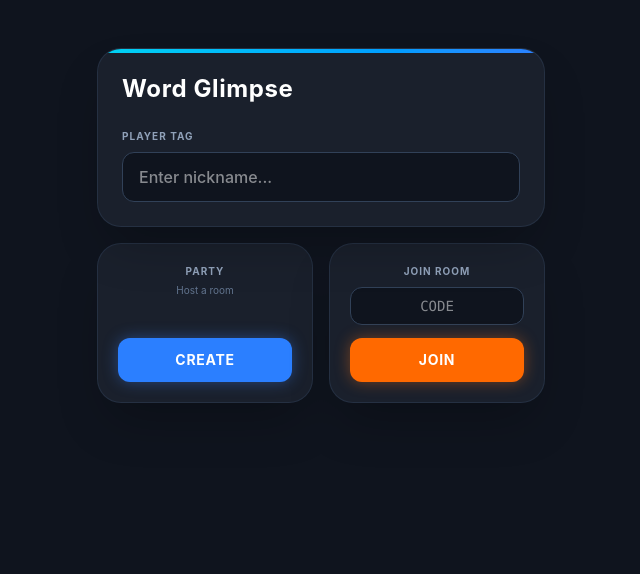
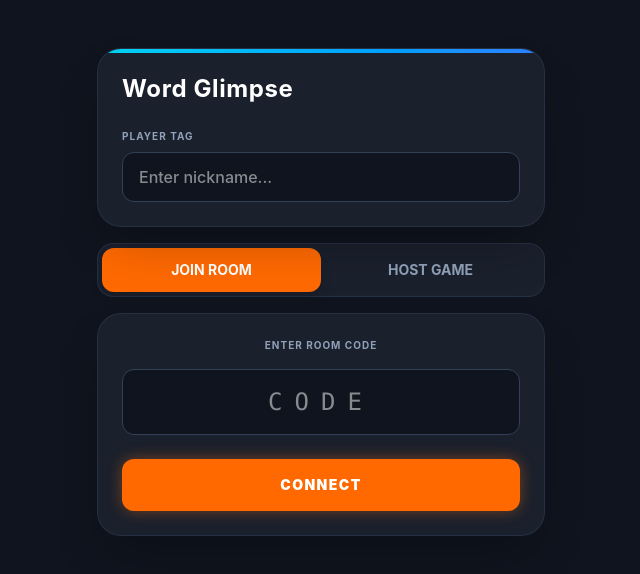
Before and after one commit to aboalisaleem/word-glimpse, a React (Vite) app: page / in a window 1280 px wide. Shown: the top 574 px of the page, without its empty margins (319-959 px from the left). Built offline with nearby package versions, Linux system fonts and the light colour scheme.

Commit message:
enhance game flow with phase management; add EndSummary component and improve Lobby UI with mode toggler

```diff
--- a/src/App.jsx
+++ b/src/App.jsx
@@ -3,30 +3,50 @@ import Lobby from './views/Lobby';
 import ClueGiver from './views/ClueGiver';
 import Guesser from './views/Guesser';
 import Rating from './views/Rating';
+import EndSummary from './views/EndSummary';
 
 export default function App() {
   const [inGame, setInGame] = useState(false);
-  const [testRole, setTestRole] = useState('guesser');
+  const [currentPhase, setCurrentPhase] = useState('lobby');
+  const [testRole, setTestRole] = useState('guesser'); // 'guesser' or 'cluegiver'
+
+  // Navigation Helper for testing UI
+  const debugPhaseSwitch = (phase) => setCurrentPhase(phase);
 
   return (
     <div className="min-h-screen bg-[#0f141e] text-slate-100 font-sans selection:bg-blue-500/30">
       <div className="flex flex-col items-center w-full min-h-screen p-4">
+
+        {/* State Machine Router */}
         {!inGame ? (
           <div className="w-full h-full flex flex-col items-center justify-center pt-8 animate-fade-in-up">
             <Lobby
-              onCreateGame={() => { setTestRole('cluegiver'); setInGame(true); }}
-              onJoinGame={() => { setTestRole('guesser'); setInGame(true); }}
+              onCreateGame={() => { setTestRole('cluegiver'); setInGame(true); setCurrentPhase('playing'); }}
+              onJoinGame={() => { setTestRole('guesser'); setInGame(true); setCurrentPhase('playing'); }}
             />
           </div>
         ) : (
           <div className="w-full flex flex-col items-center relative pt-8 animate-fade-in">
-            {testRole === 'guesser' ? <Guesser /> : <ClueGiver />}
-            <button
-              onClick={() => setInGame(false)}
-              className="mt-12 px-6 py-2 rounded-xl text-xs font-bold text-slate-500 border border-slate-800 hover:bg-slate-800 hover:text-white transition-all uppercase tracking-widest"
-            >
-              Exit Match
-            </button>
+
+            {/* Active Gameplay */}
+            {currentPhase === 'playing' && (
+              testRole === 'guesser' ? <Guesser /> : <ClueGiver />
+            )}
+
+            {/* 25-second Peer Review Phase */}
+            {currentPhase === 'rating' && <Rating />}
+
+            {/* Final Vocabulary Summary */}
+            {currentPhase === 'summary' && <EndSummary />}
+
+            {/* Debug Navigation Controls (To be removed when Server is attached) */}
+            <div className="mt-16 flex flex-wrap justify-center gap-2 max-w-md w-full border-t border-slate-800 pt-4">
+              <span className="w-full text-center text-[10px] font-bold text-slate-600 uppercase tracking-widest mb-2">Dev Controls</span>
+              <button onClick={() => debugPhaseSwitch('playing')} className="px-3 py-1 bg-slate-800 rounded text-[10px] text-white">Play</button>
+              <button onClick={() => debugPhaseSwitch('rating')} className="px-3 py-1 bg-slate-800 rounded text-[10px] text-white">Rate</button>
+              <button onClick={() => debugPhaseSwitch('summary')} className="px-3 py-1 bg-slate-800 rounded text-[10px] text-white">End Game</button>
+              <button onClick={() => { setInGame(false); setCurrentPhase('lobby'); }} className="px-3 py-1 bg-red-900/50 text-red-400 rounded text-[10px]">Exit</button>
+            </div>
           </div>
         )}
       </div>
--- a/src/components/Card.jsx
+++ b/src/components/Card.jsx
@@ -1,10 +1,8 @@
 export default function Card({ cardData }) {
   return (
     <div className="w-80 bg-[#1a202c] rounded-[2rem] p-6 border border-slate-700/50 shadow-2xl relative overflow-hidden">
-      {/* Background Glow Accent */}
       <div className="absolute -top-10 -left-10 w-32 h-32 bg-blue-500/20 blur-3xl rounded-full pointer-events-none"></div>
 
-      {/* Header */}
       <div className="text-center relative z-10 mb-6 mt-2">
         <h2 className="text-3xl font-black text-white tracking-wide mb-3 drop-shadow-md">{cardData.word}</h2>
         <div className="flex items-center justify-center gap-2">
@@ -17,20 +15,17 @@ export default function Card({ cardData }) {
         </div>
       </div>
 
-      {/* Meaning Box */}
       <div className="bg-[#0f141e] rounded-2xl p-4 mb-4 border border-slate-700/50 relative z-10 text-center shadow-inner">
         <p className="text-[10px] text-slate-500 font-bold uppercase tracking-widest mb-1.5">Meaning</p>
         <p className="text-sm text-slate-300 font-medium">{cardData.meaning}</p>
       </div>
 
-      {/* Sentence Hint */}
       <div className="bg-[#0f141e] rounded-2xl p-5 mb-6 border border-slate-700/50 relative z-10 text-center shadow-inner">
         <p className="text-sm text-white font-medium italic leading-relaxed">
           "{cardData.sentenceHint}"
         </p>
       </div>
 
-      {/* Forbidden Words */}
       <div className="relative z-10 pt-2 border-t border-slate-700/50">
         <p className="text-[10px] text-red-400 font-bold uppercase tracking-widest mb-3 text-center">
           Forbidden Words
--- /dev/null
+++ b/src/views/EndSummary.jsx
@@ -0,0 +1,42 @@
+export default function EndSummary() {
+  const missedWords = [
+    { word: "Metaphor", tier: "A" },
+    { word: "Lighthouse", tier: "C" },
+    { word: "Reluctant", tier: "B" }
+  ];
+
+  return (
+    <div className="w-full max-w-md mx-auto flex flex-col items-center space-y-6 pt-4 animate-fade-in">
+
+      {/* Winner Header */}
+      <div className="w-full bg-gradient-to-r from-orange-600 to-amber-500 rounded-3xl p-6 border border-orange-400/50 shadow-[0_0_30px_rgba(249,115,22,0.3)] text-center relative overflow-hidden">
+        <p className="text-[10px] text-orange-100 font-black uppercase tracking-widest mb-1 drop-shadow-md">Game Over • Match Winner</p>
+        <p className="text-4xl font-black text-white tracking-wider drop-shadow-lg">SuperMario</p>
+        <p className="text-sm font-bold text-orange-200 mt-2">12.5 Total Points</p>
+      </div>
+
+      {/* Vocabulary Review Dashboard */}
+      <div className="w-full bg-[#1a202c] rounded-3xl p-6 border border-slate-700/50 shadow-2xl relative">
+        <h3 className="text-sm font-black text-white uppercase tracking-widest text-center mb-4 text-cyan-400">Your Missed Vocabulary</h3>
+        <p className="text-[10px] text-slate-400 text-center mb-4 leading-relaxed px-4">These are words you did not answer correctly or mark with "I Know It". Review them below.</p>
+
+        <div className="space-y-3 mb-6 max-h-60 overflow-y-auto pr-2 custom-scrollbar">
+          {missedWords.map((item, index) => (
+            <div key={index} className="flex justify-between items-center bg-[#0f141e] p-4 rounded-xl border border-slate-700">
+              <span className="font-bold text-slate-200">{item.word}</span>
+              <span className="text-[10px] font-bold px-2 py-1 rounded bg-slate-800 text-slate-400 border border-slate-700/50">Tier {item.tier}</span>
+            </div>
+          ))}
+        </div>
+
+        {/* Account Creation Prompt */}
+        <div className="bg-blue-900/20 border border-blue-500/30 rounded-2xl p-4 text-center">
+          <p className="text-xs font-bold text-blue-300 mb-3">Want to save this list to practice later?</p>
+          <button className="w-full bg-blue-600 hover:bg-blue-500 text-white font-black py-3 rounded-xl shadow-[0_0_15px_rgba(37,99,235,0.4)] active:scale-95 text-xs tracking-widest uppercase transition-all">
+            Create Free Account
+          </button>
+        </div>
+      </div>
+    </div>
+  );
+}
--- a/src/views/Lobby.jsx
+++ b/src/views/Lobby.jsx
@@ -3,14 +3,14 @@ import { useState } from 'react';
 export default function Lobby({ onJoinGame, onCreateGame }) {
   const [nickname, setNickname] = useState('');
   const [roomCode, setRoomCode] = useState('');
+  const [activeTab, setActiveTab] = useState('join'); // 'join' or 'create'
 
   return (
     <div className="w-full max-w-md mx-auto space-y-4">
-      {/* Profile / Header Panel */}
+      {/* Profile Header */}
       <div className="bg-[#1a202c] rounded-3xl p-6 border border-slate-700/50 shadow-2xl relative overflow-hidden">
         <div className="absolute top-0 left-0 w-full h-1 bg-gradient-to-r from-cyan-400 to-blue-500"></div>
         <h1 className="text-2xl font-bold text-white mb-6 tracking-wide">Word Glimpse</h1>
-
         <div>
           <label className="text-[10px] font-bold text-slate-400 uppercase tracking-widest mb-2 block">Player Tag</label>
           <input
@@ -23,42 +23,62 @@ export default function Lobby({ onJoinGame, onCreateGame }) {
         </div>
       </div>
 
-      {/* Action Dashboard */}
-      <div className="grid grid-cols-2 gap-4">
-        {/* Create Panel */}
-        <div className="bg-[#1a202c] rounded-3xl p-5 border border-slate-700/50 shadow-2xl flex flex-col justify-between h-40">
-          <div>
-            <p className="text-[10px] font-bold text-slate-400 uppercase tracking-widest text-center mb-1">Party</p>
-            <p className="text-[10px] text-slate-500 text-center">Host a room</p>
-          </div>
-          <button
-            onClick={onCreateGame}
-            className="w-full bg-blue-500 hover:bg-blue-400 text-white font-bold py-3 rounded-xl shadow-[0_0_15px_rgba(59,130,246,0.4)] hover:shadow-[0_0_25px_rgba(59,130,246,0.6)] transition-all active:scale-95 text-sm tracking-wider"
-          >
-            CREATE
-          </button>
-        </div>
+      {/* Mode Toggler */}
+      <div className="flex bg-[#1a202c] p-1 rounded-2xl border border-slate-700/50">
+        <button onClick={() => setActiveTab('join')} className={`flex-1 py-3 text-sm font-bold rounded-xl transition-all ${activeTab === 'join' ? 'bg-orange-500 text-white shadow-lg' : 'text-slate-400'}`}>JOIN ROOM</button>
+        <button onClick={() => setActiveTab('create')} className={`flex-1 py-3 text-sm font-bold rounded-xl transition-all ${activeTab === 'create' ? 'bg-blue-500 text-white shadow-lg' : 'text-slate-400'}`}>HOST GAME</button>
+      </div>
 
-        {/* Join Panel */}
-        <div className="bg-[#1a202c] rounded-3xl p-5 border border-slate-700/50 shadow-2xl flex flex-col justify-between h-40">
-          <div>
-            <p className="text-[10px] font-bold text-slate-400 uppercase tracking-widest text-center mb-2">Join Room</p>
+      {/* Dynamic Dashboard */}
+      <div className="bg-[#1a202c] rounded-3xl p-6 border border-slate-700/50 shadow-2xl">
+        {activeTab === 'join' ? (
+          <div className="space-y-4">
+            <label className="text-[10px] font-bold text-slate-400 uppercase tracking-widest block text-center">Enter Room Code</label>
             <input
               type="text"
-              className="w-full bg-[#0f141e] text-center text-white font-mono uppercase px-2 py-2 rounded-xl border border-slate-700 focus:border-orange-400 focus:ring-1 focus:ring-orange-400 outline-none text-sm"
-              placeholder="CODE"
-              maxLength={6}
-              value={roomCode}
-              onChange={(e) => setRoomCode(e.target.value.toUpperCase())}
+              className="w-full bg-[#0f141e] text-center text-white font-mono text-2xl uppercase px-4 py-4 rounded-xl border border-slate-700 focus:border-orange-400 focus:ring-1 focus:ring-orange-400 outline-none tracking-[0.5em]"
+              placeholder="CODE" maxLength={6} value={roomCode} onChange={(e) => setRoomCode(e.target.value.toUpperCase())}
             />
+            <button onClick={onJoinGame} className="w-full bg-orange-500 hover:bg-orange-400 text-white font-black py-4 rounded-xl shadow-[0_0_15px_rgba(249,115,22,0.4)] active:scale-95 text-sm tracking-widest mt-2 uppercase">Connect</button>
           </div>
-          <button
-            onClick={onJoinGame}
-            className="w-full bg-orange-500 hover:bg-orange-400 text-white font-bold py-3 rounded-xl shadow-[0_0_15px_rgba(249,115,22,0.4)] hover:shadow-[0_0_25px_rgba(249,115,22,0.6)] transition-all active:scale-95 text-sm tracking-wider"
-          >
-            JOIN
-          </button>
-        </div>
+        ) : (
+          <div className="space-y-6">
+            {/* Timers */}
+            <div className="grid grid-cols-2 gap-4">
+              <div>
+                <label className="text-[10px] font-bold text-slate-400 uppercase tracking-widest mb-2 block">Clue Time</label>
+                <select className="w-full bg-[#0f141e] text-white text-sm px-3 py-3 rounded-xl border border-slate-700 outline-none">
+                  <option value="45">45 Seconds</option>
+                  <option value="60">60 Seconds</option>
+                  <option value="90">90 Seconds (Max)</option>
+                </select>
+              </div>
+              <div>
+                <label className="text-[10px] font-bold text-slate-400 uppercase tracking-widest mb-2 block">Guess Window</label>
+                <select className="w-full bg-[#0f141e] text-white text-sm px-3 py-3 rounded-xl border border-slate-700 outline-none">
+                  <option value="60">1 Minute</option>
+                  <option value="120">2 Minutes</option>
+                  <option value="180">3 Minutes (Max)</option>
+                </select>
+              </div>
+            </div>
+
+            {/* Deck Filters */}
+            <div>
+              <label className="text-[10px] font-bold text-slate-400 uppercase tracking-widest mb-2 block">Vocabulary Tier Filter</label>
+              <div className="grid grid-cols-3 gap-2">
+                <button className="bg-cyan-900/30 text-cyan-400 border border-cyan-500/50 py-2 rounded-lg text-xs font-bold shadow-[0_0_10px_rgba(6,182,212,0.2)]">ALL A,B,C</button>
+                <button className="bg-[#0f141e] text-slate-500 border border-slate-700 py-2 rounded-lg text-xs font-bold">A & B</button>
+                <button className="bg-[#0f141e] text-slate-500 border border-slate-700 py-2 rounded-lg text-xs font-bold">B & C</button>
+                <button className="bg-[#0f141e] text-slate-500 border border-slate-700 py-2 rounded-lg text-xs font-bold">Just A</button>
+                <button className="bg-[#0f141e] text-slate-500 border border-slate-700 py-2 rounded-lg text-xs font-bold">Just B</button>
+                <button className="bg-[#0f141e] text-slate-500 border border-slate-700 py-2 rounded-lg text-xs font-bold">Just C</button>
+              </div>
+            </div>
+
+            <button onClick={onCreateGame} className="w-full bg-blue-500 hover:bg-blue-400 text-white font-black py-4 rounded-xl shadow-[0_0_15px_rgba(59,130,246,0.4)] active:scale-95 text-sm tracking-widest mt-4 uppercase">Initialize Room</button>
+          </div>
+        )}
       </div>
     </div>
   );
```
Also changed, not shown: src/views/ClueGiver.jsx (+23 -24 lines), src/views/Guesser.jsx (+5 -11 lines), src/views/Rating.jsx (+3 -19 lines).
